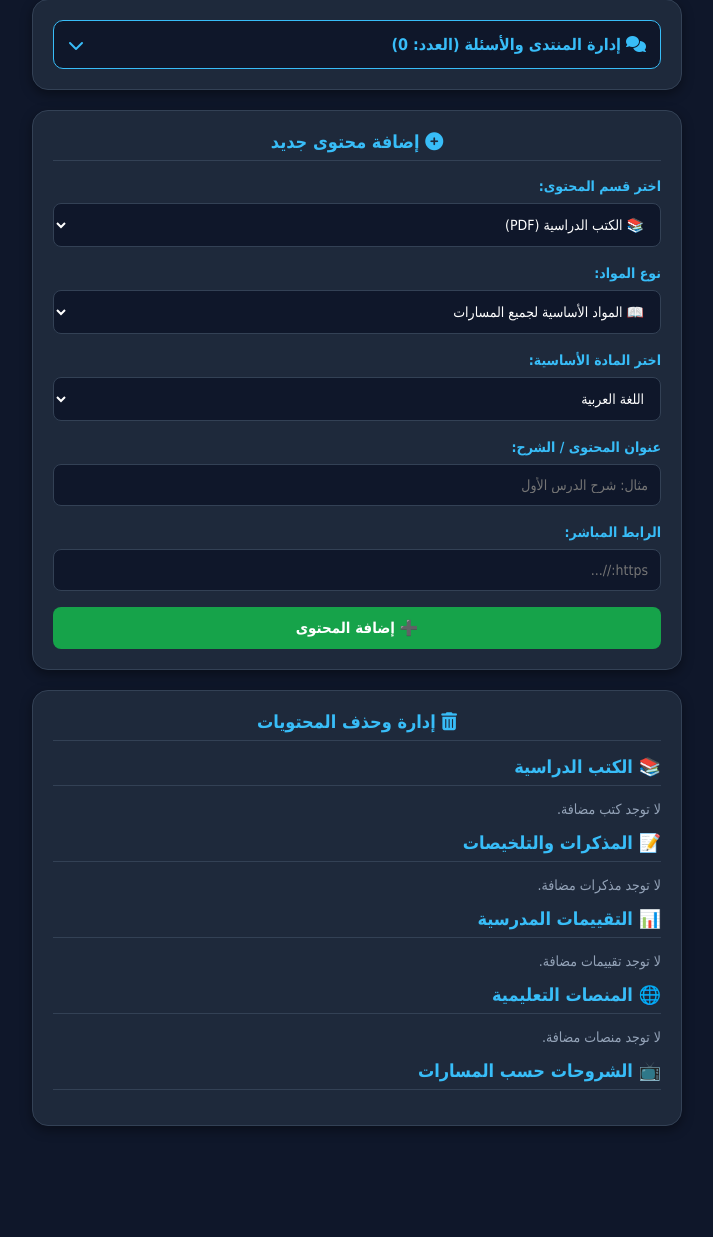
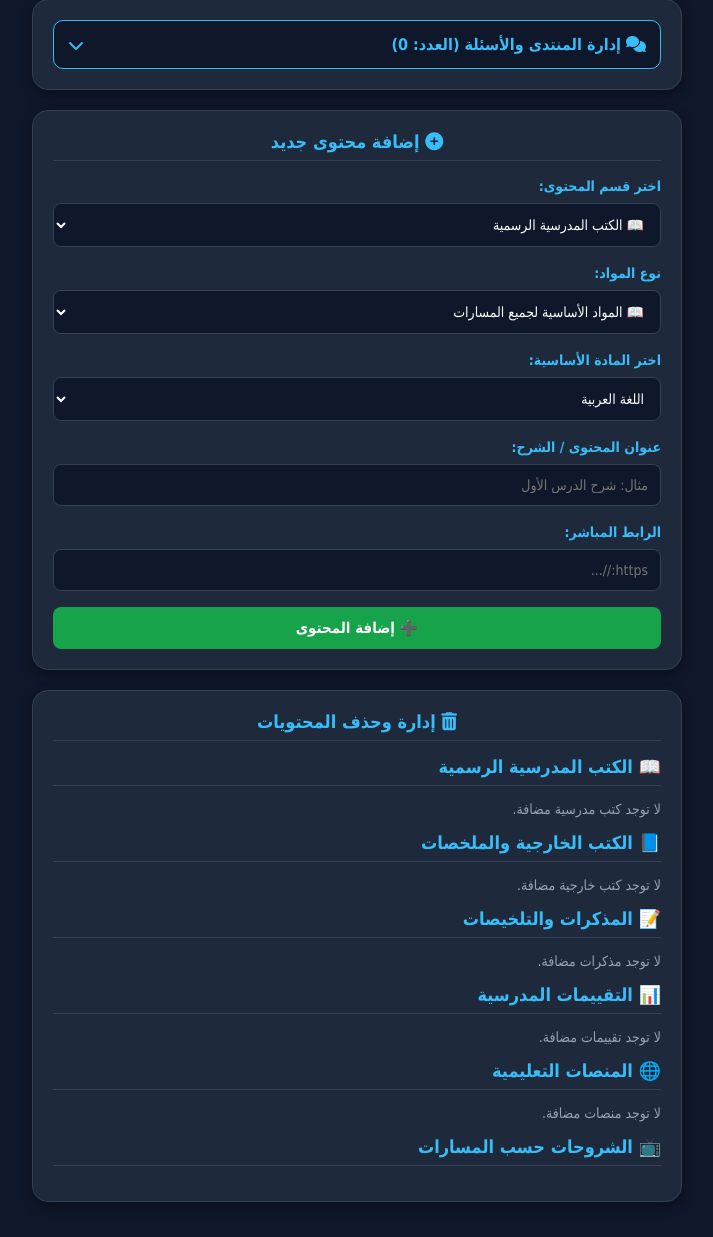
Before and after one commit to mm01110388238-lab/bac-medo-app-, a Flask app: page /admin in a window 1280 px wide. Shown: the part 200-1437 px from the top of the page, without its empty margins (283-996 px from the left). Before the commit the page ends 1327 px from the top, so only its background shows below. Run offline with Flask 3, Linux system fonts and the light colour scheme; the visitor is signed in with stand-in values (Sample User, id 1).

Commit message:
Update admin.html

```diff
--- a/templates/admin.html
+++ b/templates/admin.html
@@ -163,7 +163,8 @@
             <!-- 1. اختيار قسم المحتوى -->
             <label>اختر قسم المحتوى:</label>
             <select name="category" id="category" onchange="toggleFormFields()">
-                <option value="book">📚 الكتب الدراسية (PDF)</option>
+                <option value="school_books">📖 الكتب المدرسية الرسمية</option>
+                <option value="external_books">📘 الكتب الخارجية والملخصات</option>
                 <option value="summary">📝 المذكرات والتلخيصات</option>
                 <option value="evaluation">📊 التقييمات المدرسية</option>
                 <option value="platform">🌐 منصة تعليمية</option>
@@ -219,18 +220,32 @@
     <div class="container">
         <h2 style="text-align: center;"><i class="fa-solid fa-trash-can"></i> إدارة وحذف المحتويات</h2>
 
-        <h3>📚 الكتب الدراسية</h3>
-        {% if data.books %}
-            {% for book in data.books %}
+        <h3>📖 الكتب المدرسية الرسمية</h3>
+        {% if data.school_books %}
+            {% for book in data.school_books %}
                 <div class="item-row">
                     <span>{{ book.title }}</span>
-                    <form action="/admin/delete/book/{{ loop.index0 }}" method="POST" style="margin:0;">
+                    <form action="/admin/delete/school_book/{{ loop.index0 }}" method="POST" style="margin:0;">
                         <button type="submit" class="btn-delete">حذف</button>
                     </form>
                 </div>
             {% endfor %}
         {% else %}
-            <p style="color: var(--text-muted); font-size: 14px;">لا توجد كتب مضافة.</p>
+            <p style="color: var(--text-muted); font-size: 14px;">لا توجد كتب مدرسية مضافة.</p>
+        {% endif %}
+
+        <h3 style="margin-top: 15px;">📘 الكتب الخارجية والملخصات</h3>
+        {% if data.external_books %}
+            {% for book in data.external_books %}
+                <div class="item-row">
+                    <span>{{ book.title }}</span>
+                    <form action="/admin/delete/external_book/{{ loop.index0 }}" method="POST" style="margin:0;">
+                        <button type="submit" class="btn-delete">حذف</button>
+                    </form>
+                </div>
+            {% endfor %}
+        {% else %}
+            <p style="color: var(--text-muted); font-size: 14px;">لا توجد كتب خارجية مضافة.</p>
         {% endif %}
 
         <h3 style="margin-top: 15px;">📝 المذكرات والتلخيصات</h3>
```
